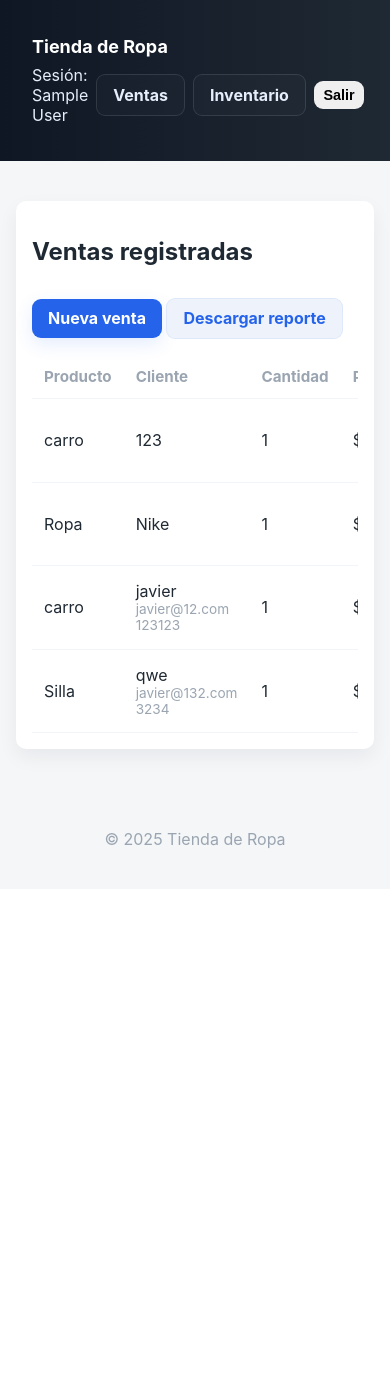
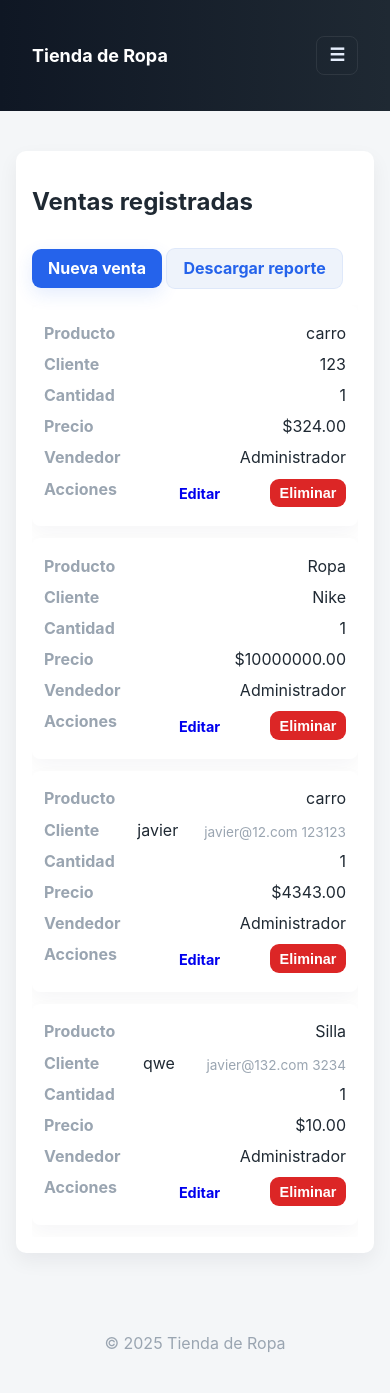
Before and after one commit to Kenth12/Shop, a Flask app: page /ventas in a window 390 px wide. Before the commit the page ends 889 px from the top, so only its background shows below. Run offline with Flask 3, Linux system fonts and the light colour scheme; the visitor is signed in with stand-in values (Sample User, id 1).

Commit message:
Enhance mobile navigation: add toggle button and responsive behavior, update navigation structure, and improve table accessibility with data labels.

```diff
--- a/static/css/styles.css
+++ b/static/css/styles.css
@@ -41,6 +41,14 @@ header .bar{
 header h1{ margin:0; font-size:1.125rem; }
 nav{ display:flex; gap:0.75rem; align-items:center; }
 nav a, nav span{ color: #e6eefc; }
+
+/* Mobile nav toggle button (hidden on desktop) */
+.nav-toggle{ display:none; background:transparent; border:1px solid rgba(255,255,255,0.08); color: #e6eefc; padding:0.5rem 0.75rem; border-radius:8px; font-size:1.1rem; cursor:pointer }
+.nav-toggle:focus{ outline:none; box-shadow:0 0 0 4px rgba(255,255,255,0.06) }
+
+/* Nav container: on desktop behaves normally; on mobile it will be collapsed and toggled */
+.nav-container{ display:block }
+.nav-container nav{ display:flex; gap:0.75rem; align-items:center; }
 
 main{ padding: 1rem 0; }
 footer{ text-align:center; padding:1rem 0; color:var(--muted); }
@@ -116,6 +124,35 @@ td{ vertical-align:middle }
   table{ min-width:600px }
 }
 
+/* Responsive behavior for the mobile nav */
+@media (max-width:699px){
+  .nav-toggle{ display:inline-block; margin-left:auto }
+  /* hide nav by default on small screens; show when .open present */
+  .nav-container{ display:none; width:100%; order:2 }
+  .nav-container.open{ display:block }
+  .nav-container nav{ flex-direction:column; gap:0.5rem; align-items:flex-start; margin-top:0.5rem }
+  .nav-user{ color:var(--muted); font-weight:700; }
+  /* Keep title and toggle on same row, menu drops below when opened */
+  header .bar{ flex-direction:row; align-items:center; flex-wrap:wrap }
+  header h1{ order:0 }
+  .nav-toggle{ order:1 }
+  .nav-container{ order:3 }
+  /* Convert tables to card-like stacks on small screens */
+  .table-responsive table{ border:0 }
+  .table-responsive thead{ display:none }
+  .table-responsive, .table-responsive tbody, .table-responsive tr, .table-responsive td{ display:block; width:100% }
+  .table-responsive tr{ background:var(--surface); border-radius:8px; padding:0.75rem; margin-bottom:0.75rem; box-shadow:0 8px 20px rgba(15,23,42,0.04) }
+  .table-responsive td{ display:flex; justify-content:space-between; padding:0.35rem 0; border-bottom:0 }
+  .table-responsive td::before{ content: attr(data-label); color:var(--muted); font-weight:700; margin-right:0.75rem }
+  .table-responsive td .muted{ display:block; margin-top:0.25rem }
+  /* Ensure action buttons wrap nicely */
+  .table-responsive td .button{ white-space:nowrap }
+  /* Make tables adapt better on very small screens: allow narrower widths */
+  table{ min-width:0 }
+  /* Ensure action buttons stretch a bit less on tiny screens */
+  .actions{ flex-direction:row; gap:0.5rem }
+}
+
 /* Utilities */
 .inline{ display:inline-flex; gap:0.5rem }
 .small{ font-size:0.85rem }
--- a/templates/base.html
+++ b/templates/base.html
@@ -11,9 +11,15 @@
       <div class="container">
         <div class="bar">
           <h1>Tienda de Ropa</h1>
+
+          <!-- Mobile toggle button -->
+          <button class="nav-toggle" aria-expanded="false" aria-label="Abrir menú" type="button">☰</button>
+
+          <!-- Nav container: stays visible on desktop, collapsible on mobile -->
+          <div class="nav-container" id="main-nav">
             <nav>
               {% if session.get('username') %}
-            <span>Sesión: {{ session.get('display_name') }}</span>
+              <span class="nav-user">Sesión: {{ session.get('display_name') }}</span>
               <a class="button ghost" href="{{ url_for('sales_list') }}">Ventas</a>
               <a class="button ghost" href="{{ url_for('products_list') }}">Inventario</a>
               <form class="inline" method="get" action="{{ url_for('logout') }}">
@@ -21,6 +27,7 @@
               </form>
               {% endif %}
             </nav>
+          </div>
         </div>
       </div>
     </header>
@@ -39,10 +46,34 @@
       {% block content %}{% endblock %}
       </div>
     </main>
+
     <footer>
       <div class="container">
         <p>© {{ 2025 }} Tienda de Ropa</p>
       </div>
     </footer>
+
+    <script>
+      // Simple mobile nav toggle
+      (function(){
+        const toggle = document.querySelector('.nav-toggle');
+        const nav = document.getElementById('main-nav');
+        if(!toggle || !nav) return;
+        toggle.addEventListener('click', function(){
+          const expanded = toggle.getAttribute('aria-expanded') === 'true';
+          toggle.setAttribute('aria-expanded', String(!expanded));
+          nav.classList.toggle('open');
+        });
+
+        // Close nav when clicking outside on mobile
+        document.addEventListener('click', function(e){
+          if(!nav.classList.contains('open')) return;
+          if(e.target === toggle) return;
+          if(nav.contains(e.target)) return;
+          nav.classList.remove('open');
+          toggle.setAttribute('aria-expanded', 'false');
+        });
+      })();
+    </script>
   </body>
 </html>
--- a/templates/sales_list.html
+++ b/templates/sales_list.html
@@ -28,10 +28,10 @@
     <tbody>
       {% for sale in sales %}
       <tr>
-        <td>{{ sale.product }}</td>
-        <td>
+        <td data-label="Producto">{{ sale.product }}</td>
+        <td data-label="Cliente">
           {% if sale.customer %}
-            {{ sale.customer.name or 'N/A' }}
+            <div>{{ sale.customer.name or 'N/A' }}</div>
             {% if sale.customer.email or sale.customer.phone %}
             <div class="muted small">{{ sale.customer.email }} {{ sale.customer.phone }}</div>
             {% endif %}
@@ -39,12 +39,12 @@
             N/A
           {% endif %}
         </td>
-        <td>{{ sale.quantity }}</td>
-        <td>${{ "%.2f"|format(sale.price) }}</td>
-        <td>{{ sale.seller or "N/A" }}</td>
-        <td>
+        <td data-label="Cantidad">{{ sale.quantity }}</td>
+        <td data-label="Precio">${{ "%.2f"|format(sale.price) }}</td>
+        <td data-label="Vendedor">{{ sale.seller or "N/A" }}</td>
+        <td data-label="Acciones">
           <a class="button small" href="{{ url_for('sales_edit', sale_id=sale.id) }}">Editar</a>
-          <form method="post" action="{{ url_for('sales_delete', sale_id=sale.id) }}" onsubmit="return confirm('¿Eliminar esta venta?');">
+          <form method="post" action="{{ url_for('sales_delete', sale_id=sale.id) }}" onsubmit="return confirm('¿Eliminar esta venta?');" style="display:inline;">
             <button class="button danger small" type="submit">Eliminar</button>
           </form>
         </td>
```
Also changed, not shown: templates/products_list.html (+5 -5 lines). Lines whose indentation alone changed are shown as unchanged.
